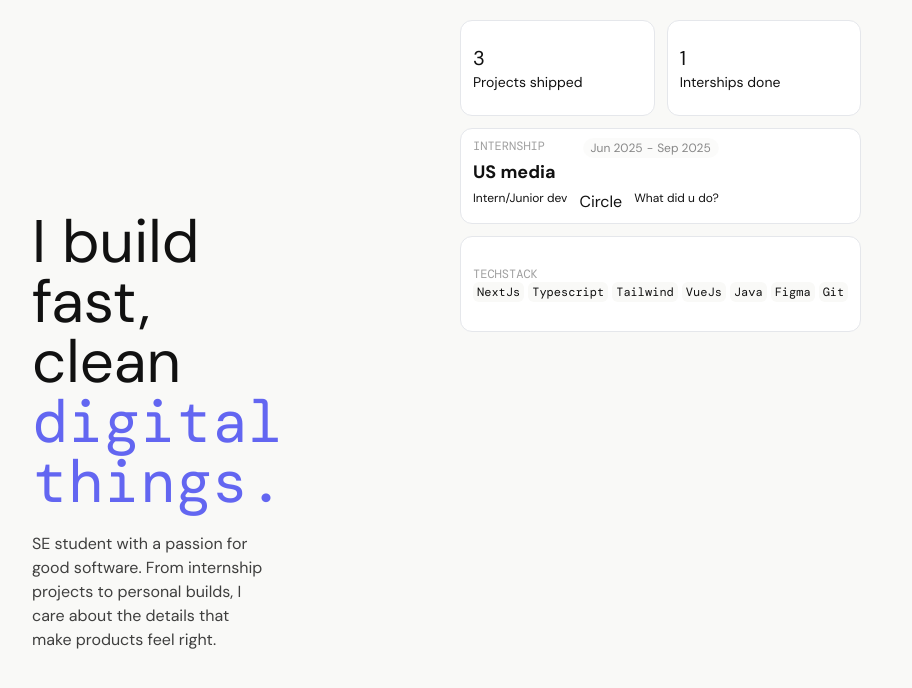
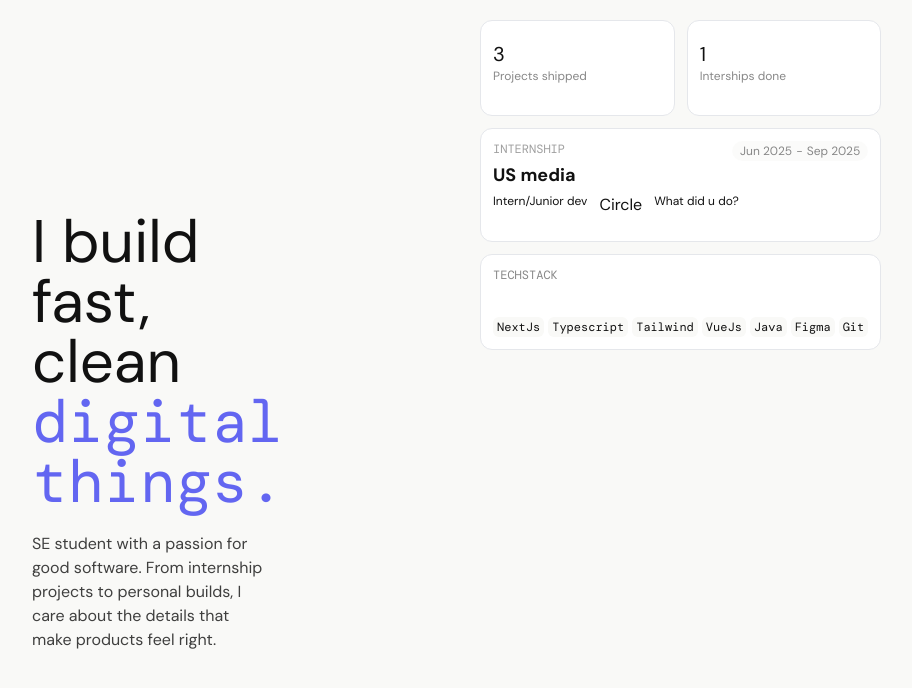
Before and after one commit to astronomx/quentin.dev, a Next.js app: page / in a window 1280 px wide. Shown: the top 688 px of the page, without its empty margins (180-1092 px from the left). Built offline with nearby package versions, Linux system fonts and the light colour scheme; a web font is replaced by a local one.

Commit message:
Most cases handled
Handeld most cases that can occur with styling

```diff
--- a/src/app/components/ Herosection.tsx
+++ b/src/app/components/ Herosection.tsx
@@ -2,7 +2,7 @@ import StatCard from "./StatCard";
 
 export default function Herosection() {
     return(
-        <div className="flex flex-col md:flex-row w-full">
+        <div className="flex flex-col md:flex-row w-full gap-5">
             <div className="flex flex-col gap-5 w-full lg:w-1/2 xl:p-48">
                 <h2 className="text-5xl sm:text-6xl">I build fast, clean <span className="text-(--violet) font-mono">digital things.</span></h2>
                 <p className="opacity-80 text-md/4">
@@ -14,7 +14,6 @@ export default function Herosection() {
             <div className="flex flex-col gap-3">
                 <div className="flex flex-col md:flex-row w-full gap-3">
                     <StatCard content="3" contentInfo="Projects shipped" icon="none" />
-
                     <StatCard content="1" contentInfo="Interships done" icon="X" />
                 </div>
 
--- a/src/app/components/StatCard.tsx
+++ b/src/app/components/StatCard.tsx
@@ -14,24 +14,32 @@ type PeriodType = {
 }
 
 export default function StatCard({title, content, contentInfo, role, period, icon, items}: StatCardType) {
-    const isCompactCard = icon === "Plus" || icon === "X" || icon === "none"
+    const isCompactCard = icon === "Plus" || icon === "X" || icon === "none";
+    const hasTitle = title;
+    const hasContent = content || contentInfo;
+    const isTitleItemsOnly = Boolean(hasTitle) && !hasContent && Boolean(items?.length);
+
 
     return(
-        <div className={`flex flex-col bg-white p-3 border border-gray-200 rounded-xl h-24 w-full
-            justify-center`}>
+        <div className={`flex flex-col bg-white p-3 border border-gray-200 rounded-xl min-h-24 w-full gap-3
+            ${isTitleItemsOnly ? "justify-start" : "justify-center"}`}>
 
             {isCompactCard ? (
-                <div className="">
-                    <p className="text-xs opacity-40 font-mono uppercase">{title}</p>
+                <div className={`flex flex-col h-full ${isTitleItemsOnly ? "justify-start gap-1" : "justify-center gap-3"}`}>
+                    { hasTitle &&
+                        <p className="text-xs opacity-50 font-mono uppercase self-start">{title}</p>
+                    }
 
-                    <div className="flex flex-col">
-                        <p className="text-xl">{content}</p>
-                        <p className="text-sm">{contentInfo}</p>
-                    </div>
+                    { hasContent &&
+                        <div className="flex flex-col">
+                            <p className="text-xl">{content}</p>
+                            <p className="text-xs opacity-50">{contentInfo}</p>
+                        </div>
+                    }
                 </div>
             ) : (
                 <div className="flex justify-between">
-                    <div className="flex flex-col">
+                    <div className="flex flex-col w-full">
                         <div className="flex flex-row justify-between">
                             <p className="text-xs opacity-40 font-mono uppercase">{title}</p>
 
@@ -55,7 +63,7 @@ export default function StatCard({title, content, contentInfo, role, period, ico
                 </div>
             )}
 
-            <div className="flex flex-row gap-1">
+            <div className="flex flex-row flex-wrap gap-1">
                 {items?.map((item) => (
                     <span
                         key={item}
```
